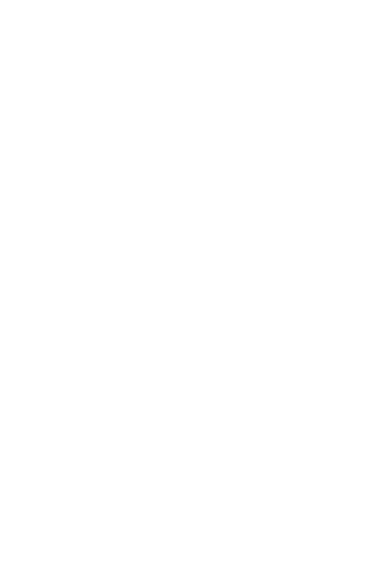
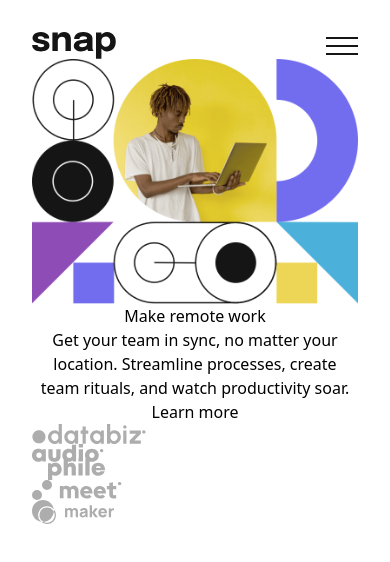
Before and after one commit to lavollmer/website-dropdown-intro, a React (Vite) app: page / in a window 390 px wide. Shown: the top 562 px of the page. Built offline with nearby package versions, Linux system fonts and the light colour scheme.

Commit message:
styling mobile responsive app

```diff
--- a/src/App.jsx
+++ b/src/App.jsx
@@ -1,12 +1,43 @@
 import "./App.css";
 import "./index.css";
+import logo from "./assets/logo.svg";
+import hamburger from "./assets/icon-menu.svg";
+import backgroundImageMobile from "./assets/image-hero-mobile.png";
+import clientAudiophile from "./assets/client-audiophile.svg";
+import clientDatabiz from "./assets/client-databiz.svg";
+import clientMaker from "./assets/client-maker.svg";
+import clientMeet from "./assets/client-meet.svg";
 
 function App() {
-
-
   return (
     <>
-      <div></div>
+      <div className="flex flex-row items-center justify-between">
+        <div>
+          <img src={logo} alt="snap logo"></img>
+        </div>
+        <div>
+          <img src={hamburger} alt="hamburger menu"></img>
+        </div>
+      </div>
+      <div>
+        <img src={backgroundImageMobile} alt="background"></img>
+      </div>
+      <div>
+        <h1>Make remote work</h1>
+        <h2>
+          Get your team in sync, no matter your location. Streamline processes,
+          create team rituals, and watch productivity soar.
+        </h2>
+      </div>
+      <div>
+        <button>Learn more</button>
+      </div>
+      <div>
+        <img src={clientDatabiz} alt="Client Databiz image"></img>
+        <img src={clientAudiophile} alt="Client Audiophile image"></img>
+        <img src={clientMeet} alt="Client Meet image"></img>
+        <img src={clientMaker} alt="Client Maker image"></img>
+      </div>
     </>
   );
 }
```
